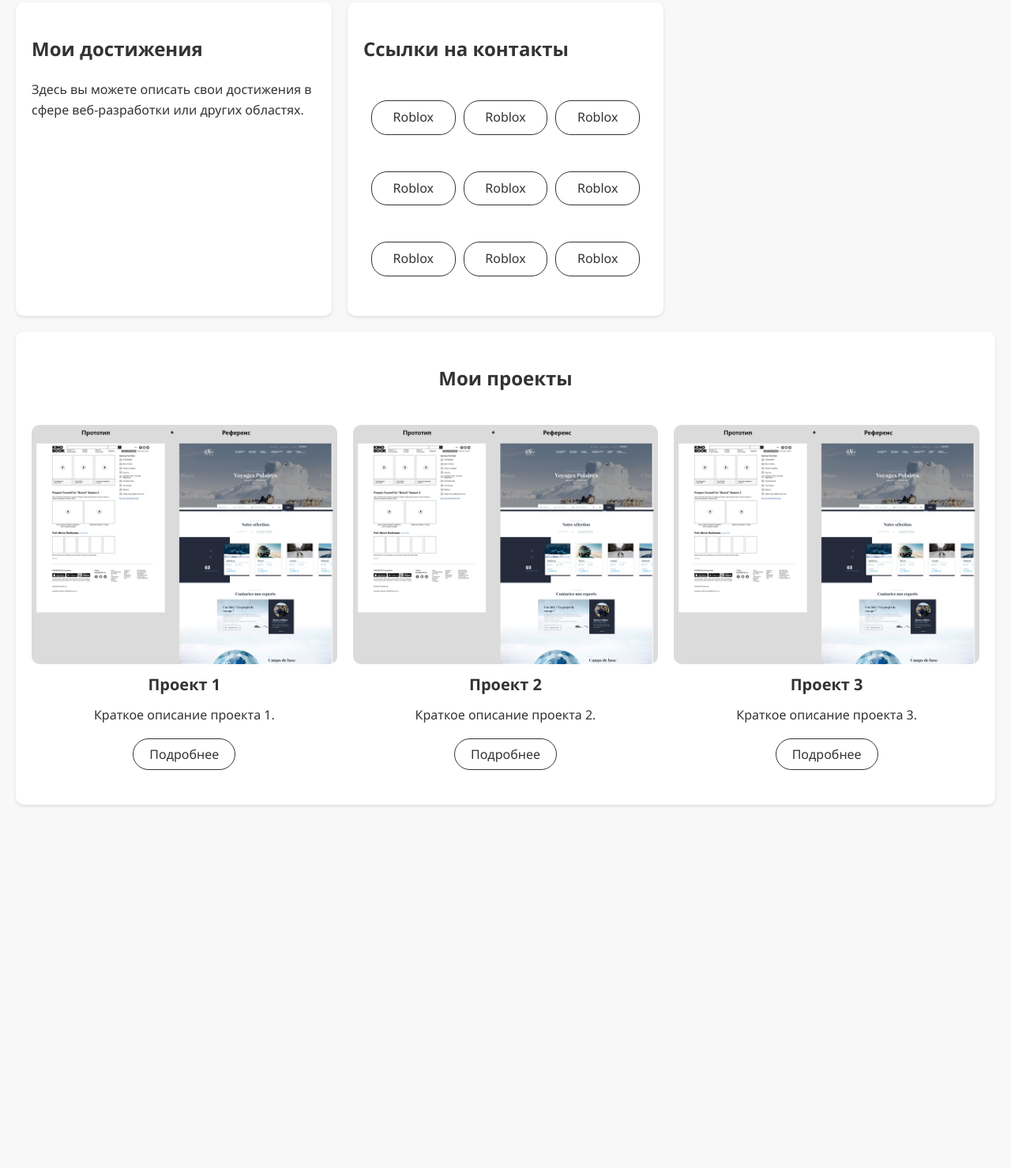
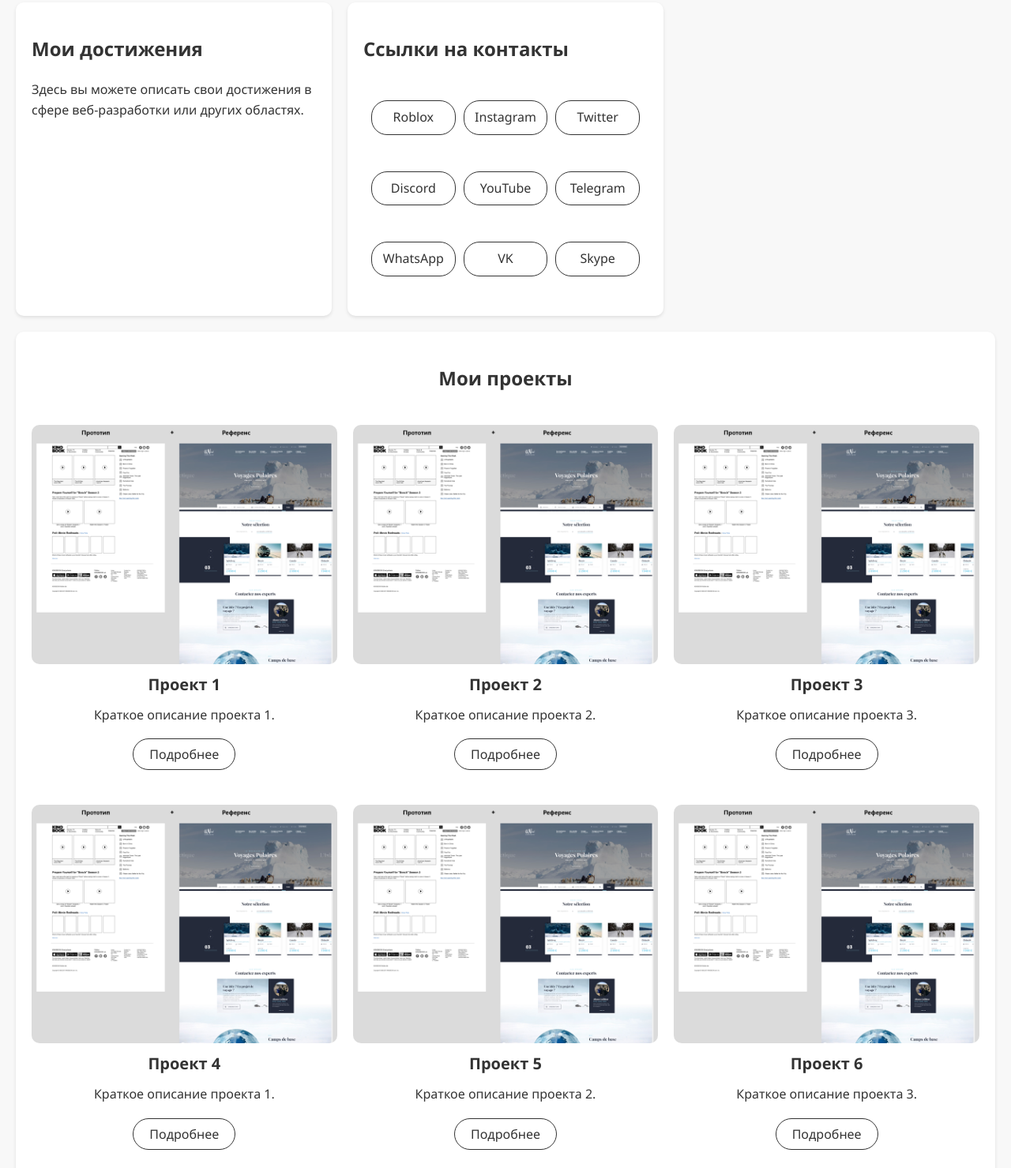
Before and after one commit to Aestecial/aestecial.github.io, a plain HTML site: page index.html in a window 1280 px wide. Shown: the part 481-1960 px from the top of the page at 79% size. Before the commit the page ends 1520 px from the top, so only its background shows below. Drawn offline with Linux system fonts and the light colour scheme.

Commit message:
change links and add more projects

```diff
--- a/index.html
+++ b/index.html
@@ -47,14 +47,14 @@
             <h2 id="contact-links">Ссылки на контакты</h2>
             <div id="contact-elements">
                 <p><a href="https://www.roblox.com/users/1">Roblox</a></p>
-                <p><a href="https://www.roblox.com/users/1">Roblox</a></p>
-                <p><a href="https://www.roblox.com/users/1">Roblox</a></p>
-                <p><a href="https://www.roblox.com/users/1">Roblox</a></p>
-                <p><a href="https://www.roblox.com/users/1">Roblox</a></p>
-                <p><a href="https://www.roblox.com/users/1">Roblox</a></p>
-                <p><a href="https://www.roblox.com/users/1">Roblox</a></p>
-                <p><a href="https://www.roblox.com/users/1">Roblox</a></p>
-                <p><a href="https://www.roblox.com/users/1">Roblox</a></p>
+                <p><a href="https://www.youtube.com/watch?v=HIcSWuKMwOw">Instagram</a></p>
+                <p><a href="https://www.youtube.com/watch?v=HIcSWuKMwOw">Twitter</a></p>
+                <p><a href="https://www.youtube.com/watch?v=HIcSWuKMwOw">Discord</a></p>
+                <p><a href="https://www.youtube.com/watch?v=HIcSWuKMwOw">YouTube</a></p>
+                <p><a href="https://www.youtube.com/watch?v=HIcSWuKMwOw">Telegram</a></p>
+                <p><a href="https://www.youtube.com/watch?v=HIcSWuKMwOw">WhatsApp</a></p>
+                <p><a href="https://www.youtube.com/watch?v=HIcSWuKMwOw">VK</a></p>
+                <p><a href="https://www.youtube.com/watch?v=HIcSWuKMwOw">Skype</a></p>
             </div>
         </div>
         <div class="card my-projects-wide">
@@ -84,8 +84,31 @@
                         <a href="#">Подробнее</a>
                     </div>
                 </div>
+                <div class="project">
+                    <img src="project1.png" alt="Проект 1">
+                    <div class="project-details">
+                        <h3>Проект 4</h3>
+                        <p>Краткое описание проекта 1.</p>
+                        <a href="#">Подробнее</a>
+                    </div>
+                </div>
+                <div class="project">
+                    <img src="project1.png" alt="Проект 2">
+                    <div class="project-details">
+                        <h3>Проект 5</h3>
+                        <p>Краткое описание проекта 2.</p>
+                        <a href="#">Подробнее</a>
+                    </div>
+                </div>
+                <div class="project">
+                    <img src="project1.png" alt="Проект 3">
+                    <div class="project-details">
+                        <h3>Проект 6</h3>
+                        <p>Краткое описание проекта 3.</p>
+                        <a href="#">Подробнее</a>
+                    </div>
+                </div>
             </div>
-            <!-- Добавьте больше проектов по аналогии -->
         </div>
     </div>
 </body>
```
